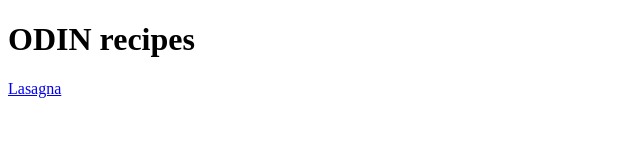
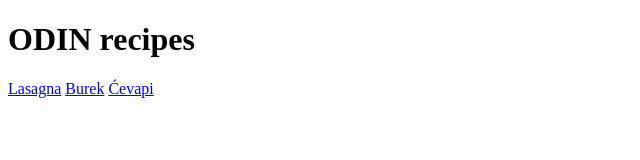
Before and after one commit to cycling-croatia/odin-recipes, a plain HTML site: page index.html in a window 1280 px wide. Shown: the whole page, without its empty margins (0-640 px from the left). Drawn offline with Linux system fonts and the light colour scheme.

Commit message:
added burek and chevapi

```diff
--- a/index.html
+++ b/index.html
@@ -8,5 +8,7 @@
 <body>
     <h1>ODIN recipes</h1>
     <a href=".\recipes\lasagna.html">Lasagna</a>
+    <a href=".\recipes\burek.html">Burek</a>
+    <a href=".\recipes\cevapi.html">Ćevapi</a>
 </body>
 </html>
```
